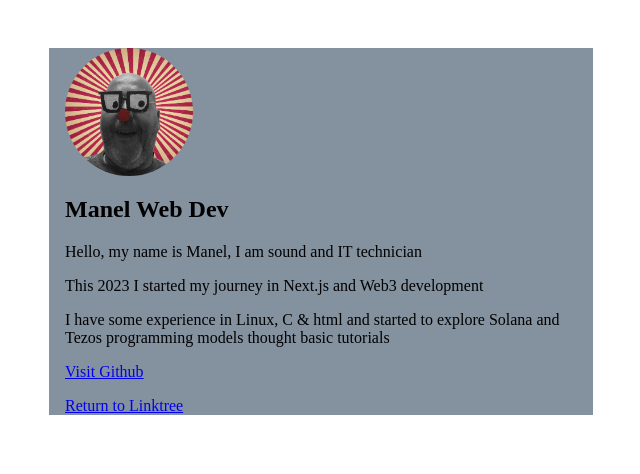
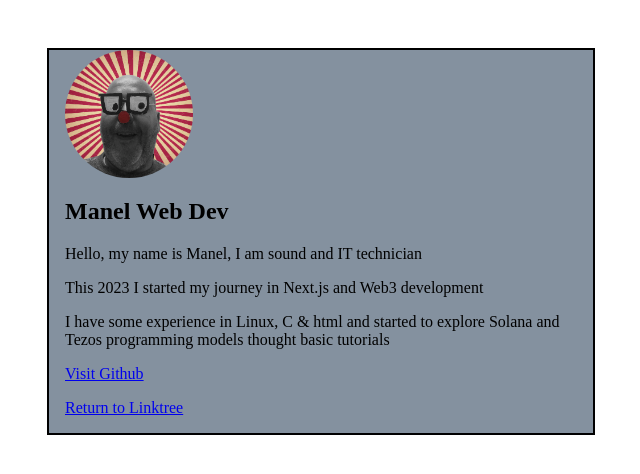
Before and after one commit to ManelWebDev/bio, a Next.js app: page / in a window 1280 px wide. Shown: the top 474 px of the page, without its empty margins (319-959 px from the left). Built offline with nearby package versions, Linux system fonts and the light colour scheme.

Commit message:
Update layout.module.css

```diff
--- a/components/layout.module.css
+++ b/components/layout.module.css
@@ -1,4 +1,6 @@
 .container {
+  border: 2px solid black;
+  border-radius: 5px;
   background-color: hsl(210, 12%, 57%);
   max-width: 32rem;
   padding: 0 1rem;
```
